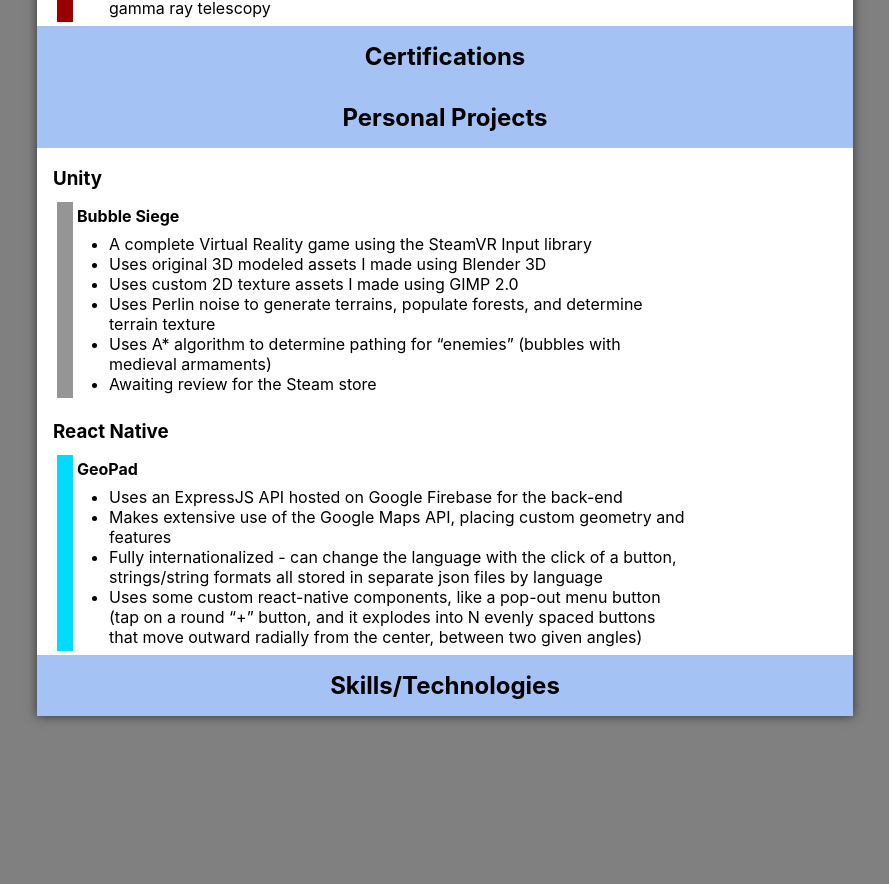
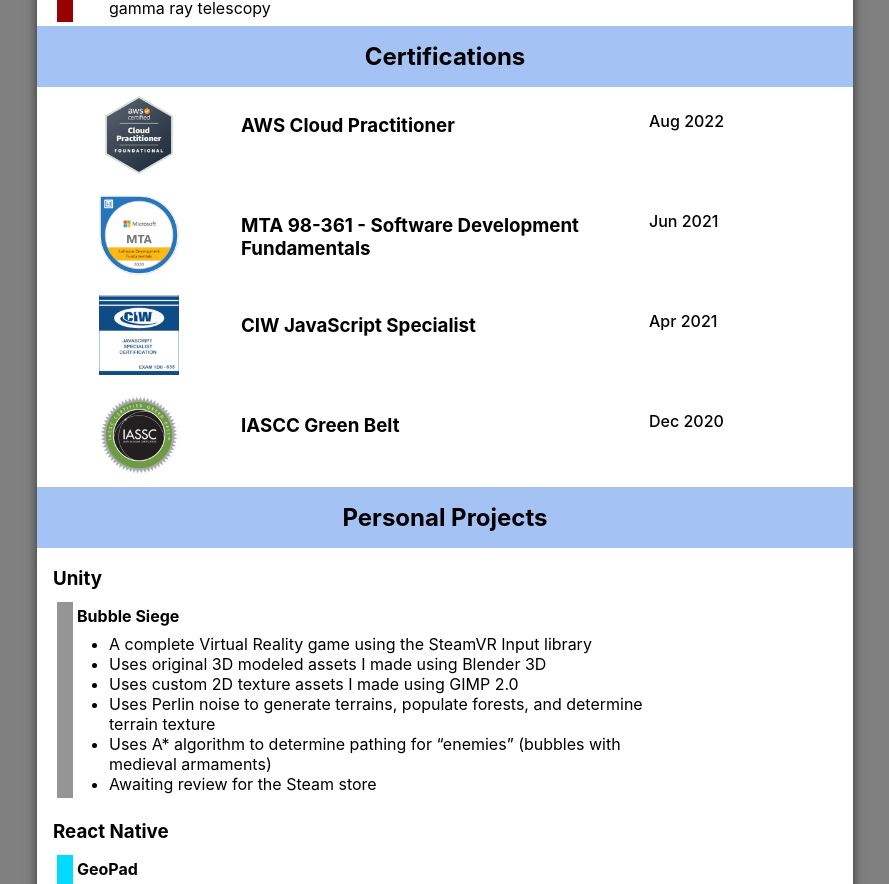
Before and after one commit to AndroidDoctorr/my-site-test, a React (Create React App) app: page / in a window 1280 px wide. Shown: the part 2360-3244 px from the top of the page, without its empty margins (195-1084 px from the left). Before the commit the page ends 3108 px from the top, so only its background shows below. Built offline with nearby package versions, Linux system fonts and the light colour scheme.

Commit message:
applied certification images, adjusted css

```diff
--- a/src/components/Certification/Certification.css
+++ b/src/components/Certification/Certification.css
@@ -0,0 +1,24 @@
+.certification {
+    display: flex;
+    padding: 0.5rem 0;
+}
+
+.certification-title {
+    flex: 50%;
+}
+
+.certification-icon {
+    flex: 25%;
+    text-align: center;
+}
+
+.certification-icon > img {
+    width: 80px;
+    height: 80px;
+}
+
+.certification-date {
+    flex: 25%;
+    padding-top: 1rem;
+    font-weight: 500;
+}
--- a/src/components/Certification/Certification.js
+++ b/src/components/Certification/Certification.js
@@ -1,8 +1,17 @@
 import './Certification.css';
 
-function Certification() {
+function Certification(props) {
     return (
         <div className='certification'>
+            <div className='certification-icon'>
+                <img src={props.item.image}></img>
+            </div>
+            <h3 className='certification-title'>
+                {props.item.title}
+            </h3>
+            <div className='certification-date'>
+                {props.item.date}
+            </div>
         </div>
     );
 }
--- a/src/data/certifications.json
+++ b/src/data/certifications.js
@@ -1,22 +1,24 @@
-[
+const certifications = [
     {
         "title": "AWS Cloud Practitioner",
         "date": "Aug 2022",
-        "image": "../assets/logos/aws-cp.png"
+        "image": require("../assets/logos/aws-cp.png")
     },
     {
         "title": "MTA 98-361 - Software Development Fundamentals",
         "date": "Jun 2021",
-        "image": "../assets/logos/.png"
+        "image": require("../assets/logos/mta-sd.png")
     },
     {
         "title": "CIW JavaScript Specialist",
         "date": "Apr 2021",
-        "image": "../assets/logos/.png"
+        "image": require("../assets/logos/ciw-jss.png")
     },
     {
         "title": "IASCC Green Belt",
         "date": "Dec 2020",
-        "image": "../assets/logos/.png"
+        "image": require("../assets/logos/lss-gb.png")
     }
-]
+];
+
+export default certifications;
--- a/src/data/index.js
+++ b/src/data/index.js
@@ -1,7 +1,7 @@
 
 import experience from './experience.json';
 import education from './education.json';
-import certifications from './certifications.json';
+import certifications from './certifications.js';
 import personalProjects from './personal-projects.json';
 import skills from './skills.json';
 
```
